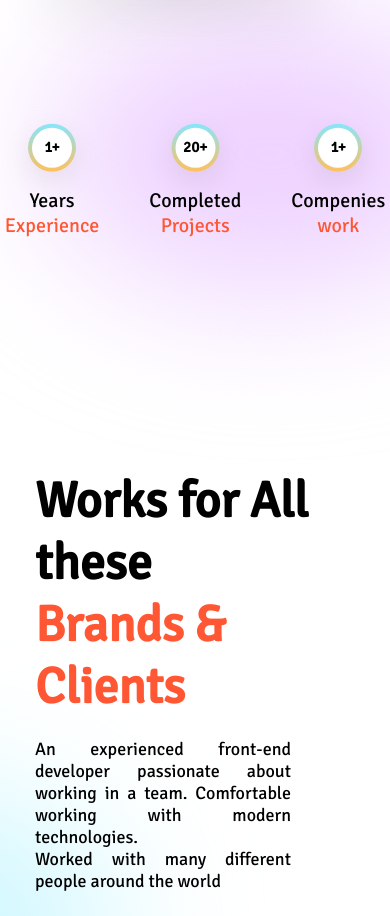
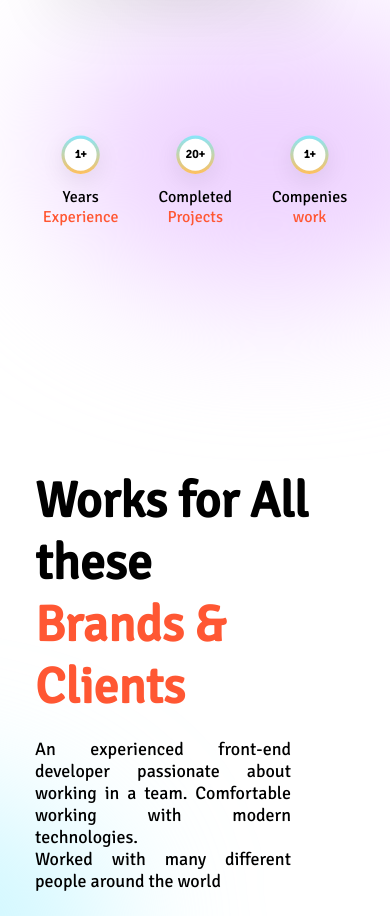
Before and after one commit to darksitecoder/sumitpal, a React (Create React App) app: page / in a window 390 px wide. Shown: the part 3358-4274 px from the top of the page. Built offline with nearby package versions, Linux system fonts and the light colour scheme.

Commit message:
Update Experience.css

```diff
--- a/src/components/Experience/Experience.css
+++ b/src/components/Experience/Experience.css
@@ -49,7 +49,7 @@
 
 @media screen and (max-width: 480px) {
     .experience{
-        transform: scale(0.5);
+        transform: scale(0.4);
     }
 
     .circle::before{
```
